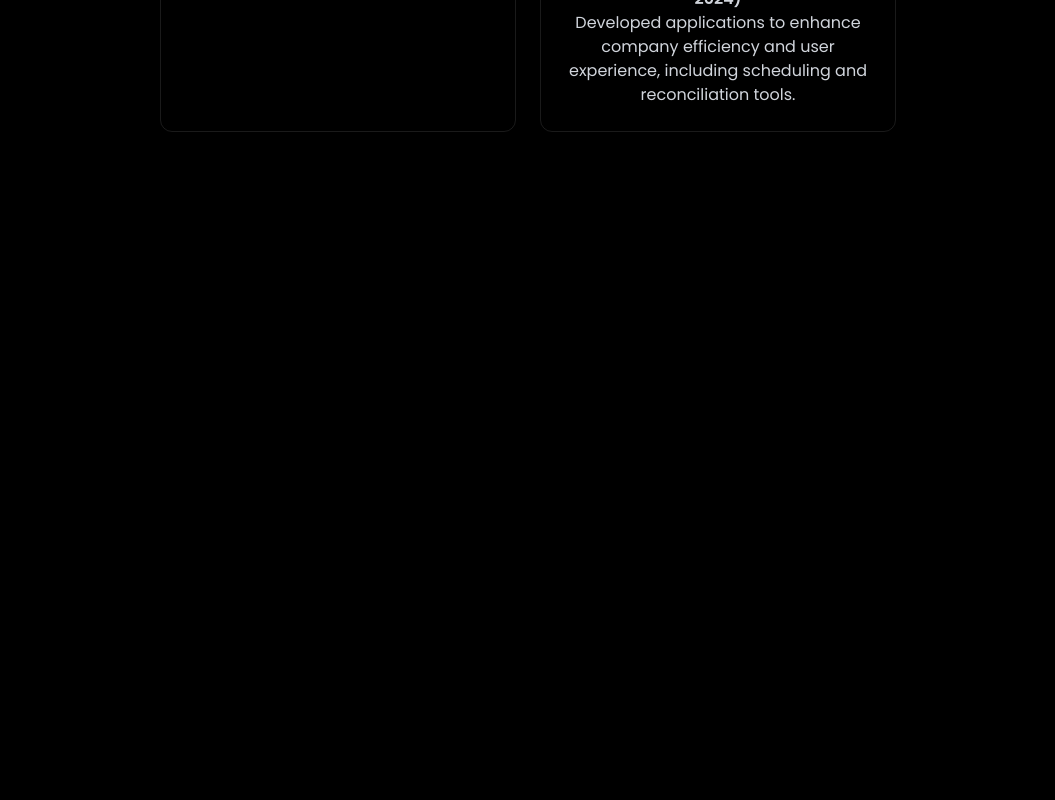
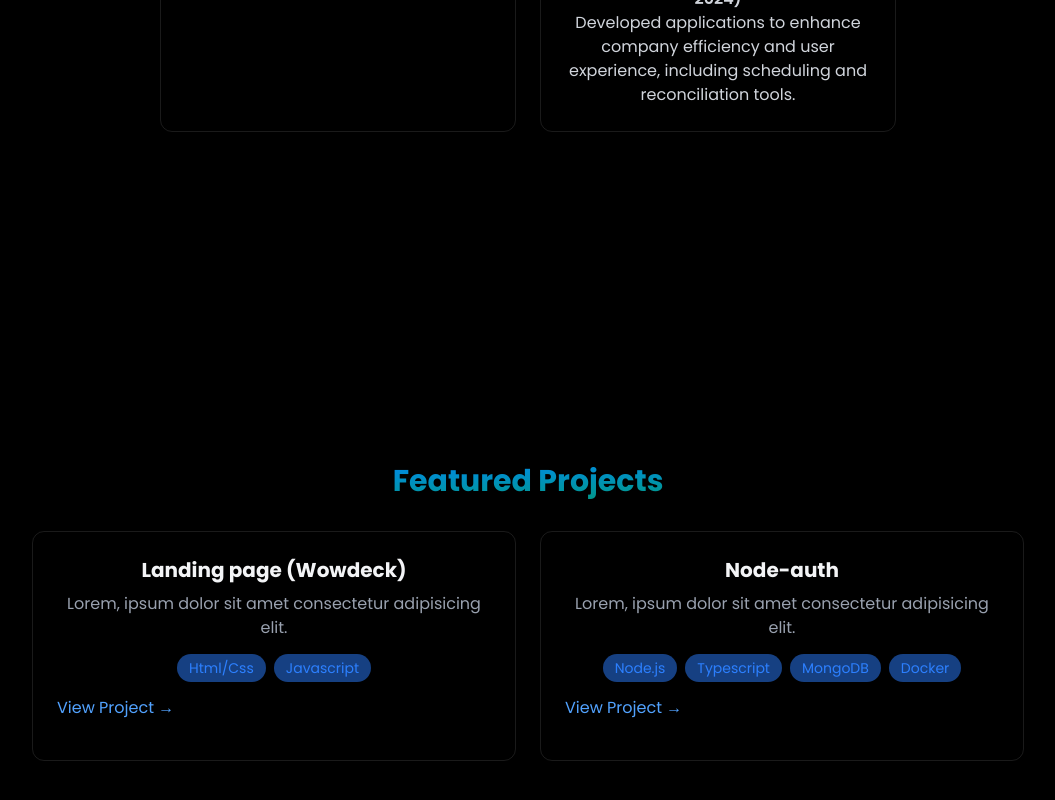
Before and after one commit to miguelFernandez98/Portfolio-MiguelFernandez, a React (Vite) app: page / in a window 1280 px wide. Shown: the part 1548-2348 px from the top of the page, without its empty margins (112-1167 px from the left). Before the commit the page ends 1792 px from the top, so only its background shows below. Built offline with nearby package versions, Linux system fonts and the light colour scheme.

Commit message:
`feat: Added Projects section and updated About section with new styles and functionality`

```diff
--- a/src/App.jsx
+++ b/src/App.jsx
@@ -4,8 +4,7 @@ import "./index.css";
 import { LoadingScreen } from "./components/LoadingScreen";
 import { Navbar } from "./components/Navbar";
 import { MobileMenu } from "./components/MobileMenu";
-import { Home } from "./components/sections/Home";
-import { About } from "./components/sections/About";
+import { Home, About, Projects } from "./components/sections";
 
 function App() {
   const [isLoaded, setIsLoaded] = useState(false);
@@ -21,6 +20,7 @@ function App() {
         <MobileMenu menuOpen={menuOpen} setMenuOpen={setMenuOpen} />
         <Home />
         <About />
+        <Projects />
       </section>
     </>
   );
--- a/src/components/Navbar.jsx
+++ b/src/components/Navbar.jsx
@@ -5,7 +5,7 @@ export const Navbar = ({ menuOpen, setMenuOpen }) => {
     document.body.style.overflow = menuOpen ? "hidden" : "";
   }, [menuOpen]);
   return (
-    <nav className="fixed top-0 w-full z-40 bg-[rgba(10,10,10,0.8)]  backdrop-blur-lg border-b border-white/10 shadow-lg">
+    <nav className="fixed top-0 w-full z-40 bg-[rgba(10,10,10,0.8)]  backdrop-blur-lg border-b border-white/20 shadow-lg">
       <section className="max-w-xl mx-auto px-4">
         <div className="flex justify-between items-center h-16">
           <a href="#home" className="font-mono">
@@ -34,7 +34,7 @@ export const Navbar = ({ menuOpen, setMenuOpen }) => {
               About{" "}
             </a>
             <a
-              href="#Projects"
+              href="#projects"
               className="text-gray-300 hover:text-white transition-colors"
             >
               {" "}
--- a/src/components/sections/About.jsx
+++ b/src/components/sections/About.jsx
@@ -21,7 +21,7 @@ export const About = () => {
           About Me
         </h2>
         <div className="rounded-xl p-8 border-white/10 border hover:-translate-y-0 transition-all">
-          <p className="text-gray-300 mb-b">
+          <p className="text-gray-300 mb-b text-center">
             Lorem ipsum dolor sit amet consectetur adipisicing elit. Vero iure
             sed facere doloribus! Hic delectus repellat voluptatibus excepturi
           </p>
@@ -32,7 +32,7 @@ export const About = () => {
                 {frontEndSkills.map((tech, key) => (
                   <span
                     key={key}
-                    className="bg-blue-500/50 text-blue-500 py-1 px-3 rounded-3xl text-sm hover:bg-blue-500/20 hover:shadow-[0_2px_8px_rgba(59,130,2246,0.2)] transition"
+                    className="bg-blue-500/50 text-blue-500 py-1 px-3 rounded-3xl text-sm hover:bg-blue-500/20 hover:shadow-[0_2px_8px_rgba(59,130,246,0.2)] transition"
                   >
                     {tech}
                   </span>
@@ -45,7 +45,7 @@ export const About = () => {
                 {backEndSkills.map((tech, key) => (
                   <span
                     key={key}
-                    className="bg-blue-500/50 text-blue-500 py-1 px-3 rounded-3xl text-sm hover:bg-blue-500/20 hover:shadow-[0_2px_8px_rgba(59,130,2246,0.2)] transition"
+                    className="bg-blue-500/50 text-blue-500 py-1 px-3 rounded-3xl text-sm hover:bg-blue-500/20 hover:shadow-[0_2px_8px_rgba(59,130,246,0.2)] transition"
                   >
                     {tech}
                   </span>
--- a/src/components/sections/Projects.jsx
+++ b/src/components/sections/Projects.jsx
@@ -0,0 +1,61 @@
+export const Projects = () => {
+  const projects = [
+    {
+      title: "Landing page (Wowdeck)",
+      description: "Lorem, ipsum dolor sit amet consectetur adipisicing elit.",
+      tech: ["Html/Css", "Javascript"],
+      link: "https://wow-deck.com/",
+    },
+    {
+      title: "Node-auth",
+      description: "Lorem, ipsum dolor sit amet consectetur adipisicing elit.",
+      tech: ["Node.js", "Typescript", "MongoDB", "Docker"],
+      link: "https://github.com/miguelFernandez98/Node-auth",
+    },
+  ];
+  return (
+    <section
+      id="projects"
+      className="min-h-screen flex items-center justify-center py-20"
+    >
+      <div className="max-w-5xl mx-auto px-4">
+        <h2 className=" text-3xl font-bold mb-8 bg-gradient-to-br from-blue-500 to-emerald-600 text-center bg-clip-text text-transparent">
+          {" "}
+          Featured Projects
+        </h2>
+        <div className="grid grid-cols-1 md:grid-cols-2 gap-6">
+          {projects.map((project, key) => (
+            <div
+              key={key}
+              className="p-6 rounded-xl border border-white/10 hover:-translate-y-1 hover:border-blue-500/30 hover:shadow-[0_2px_8px_rgba(59,130,246,0.1)] transition
+              "
+            >
+              <h3 className="text-xl font-bold mb-2">{project.title}</h3>
+              <p className="text-gray-400 mb-4">{project.description}</p>
+              <div className="space-x-2">
+                {project.tech.map((tech, key) => (
+                  <span
+                    key={key}
+                    className="bg-blue-500/50 text-blue-500 py-1 px-3 rounded-full text-sm hover:bg-blue-500/20 hover:shadow-[0_2px_8px_rgba(59,130,246,0.1)] transition-all"
+                  >
+                    {tech}
+                  </span>
+                ))}
+              </div>
+              <div className="flex justify-between items-center">
+                <a
+                  href={project.link}
+                  target="_blank"
+                  className="text-blue-400 hover:text-blue-300 transition-colors my-4"
+                >
+                  {" "}
+                  View Project →{" "}
+                </a>
+              </div>
+            </div>
+          ))}
+        </div>
+      </div>
+    </section>
+  );
+};
--- /dev/null
+++ b/src/components/sections/index.js
@@ -0,0 +1,3 @@
+export { Home } from "./Home";
+export { About } from "./About";
+export { Projects } from "./Projects";
--- a/src/index.css
+++ b/src/index.css
@@ -5,8 +5,8 @@ body {
   margin: 0;
   padding: 0;
   font-family: "Poppins", sans-serif;
-  background: black;
-  color: white;
+  background: #0a0a0a;
+  color: #f3f4f6;
 }
 
 @layer utilities {
```
